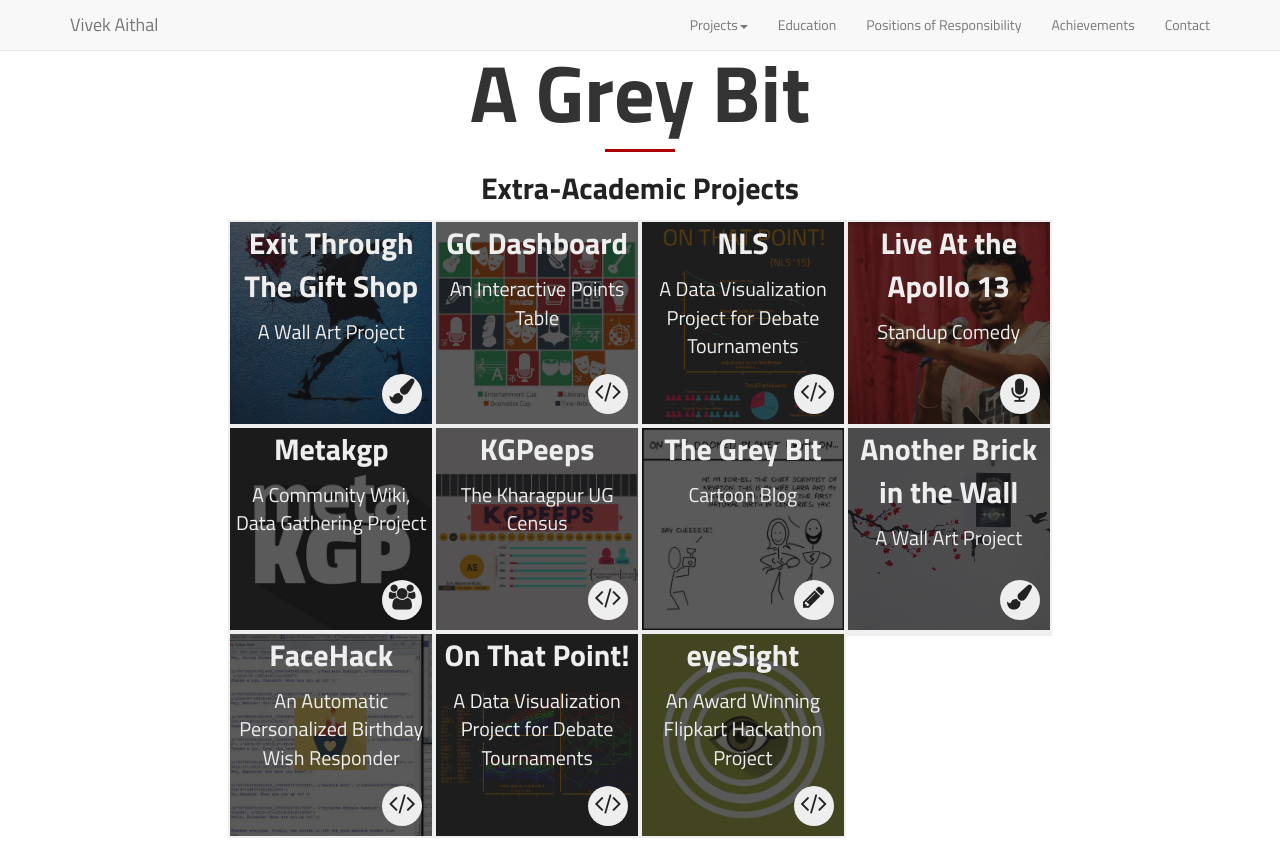
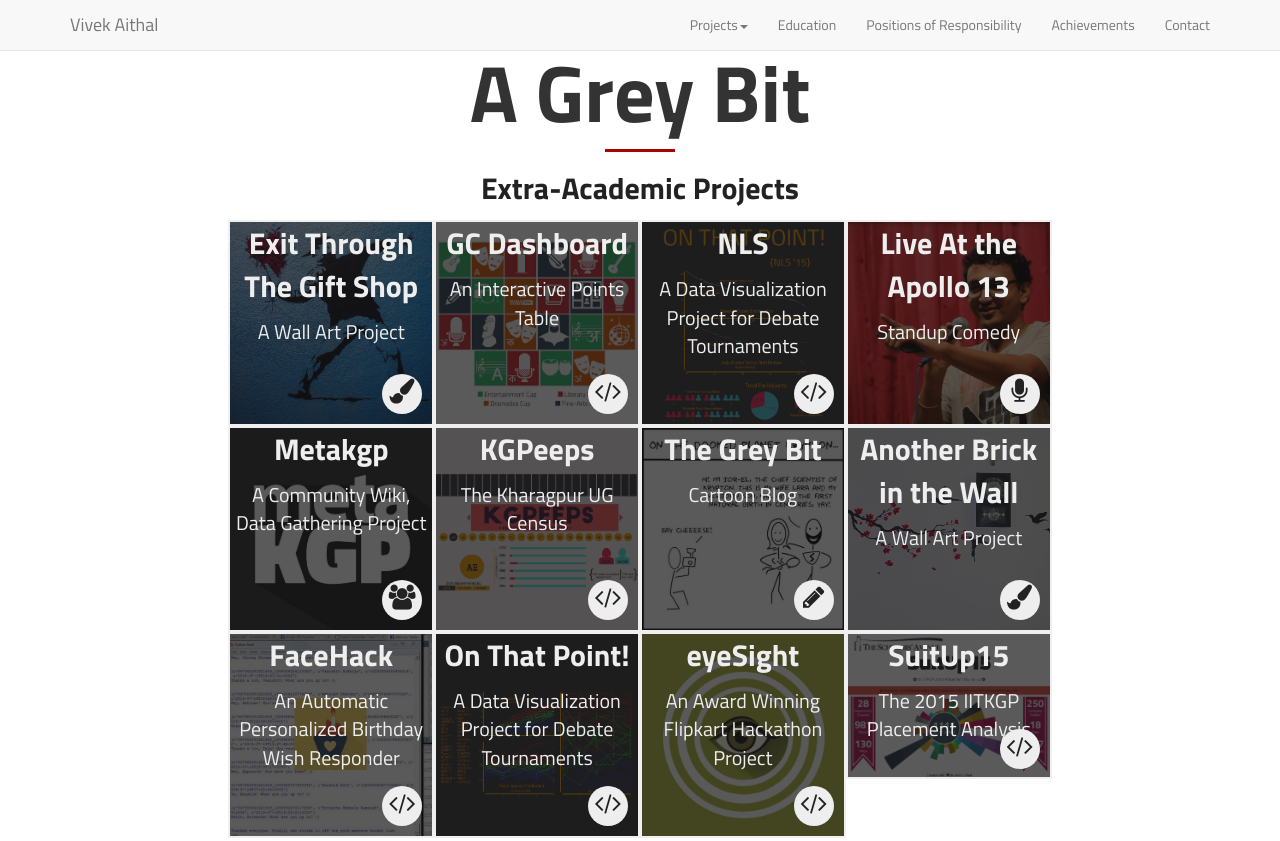
Before and after one commit to nuwandavek/nuwandavek.github.io, a plain HTML site: page index.html in a window 1280 px wide. Shown: the top 841 px of the page. Drawn offline with nearby package versions, Linux system fonts and the light colour scheme.

Commit message:
new tile

```diff
--- a/index.html
+++ b/index.html
@@ -214,7 +214,19 @@
 							</div>
 							</a>
 						</div>
-						<div class="col-md-3 col-sm-3 col-xs-6 box" id="box12"></div>
+						<div class="col-md-3 col-sm-3 col-xs-6 box" id="box12">
+							<a href="#modal12"><div class="flipper">
+								<div class="back">
+									<p class="tile-title">SuitUp15</p>
+									<p class="tile-content">The 2015 IITKGP Placement Analysis</p>
+								</div>
+								<div class="front">
+
+									<div class="icon-circle"><i class="fa fa-code"></i></div><img src="imgs/suitup.png" class="img-responsive">
+								</div>
+							</div>
+							</a>
+						</div>
 
 					</div>
 
```
